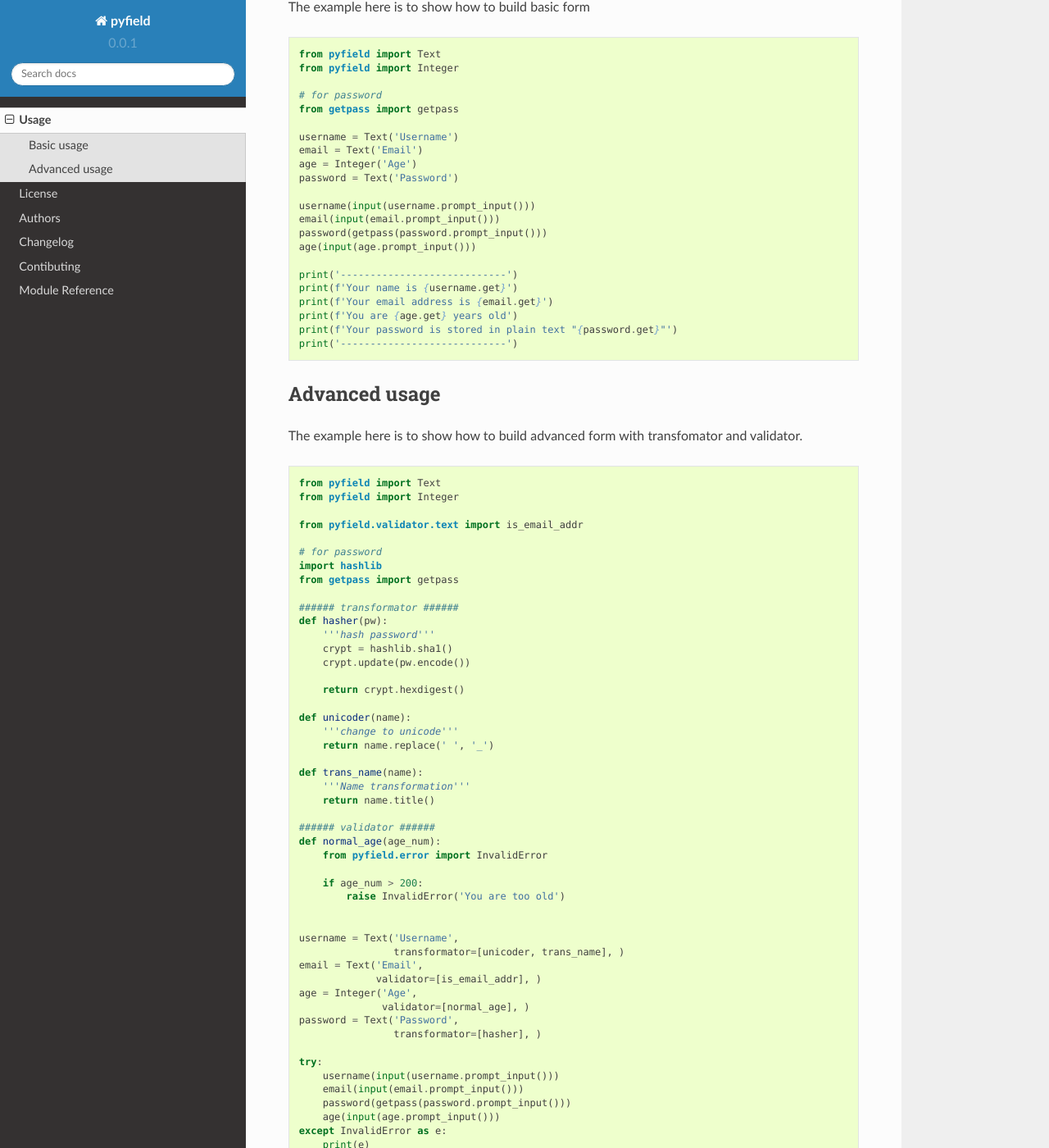
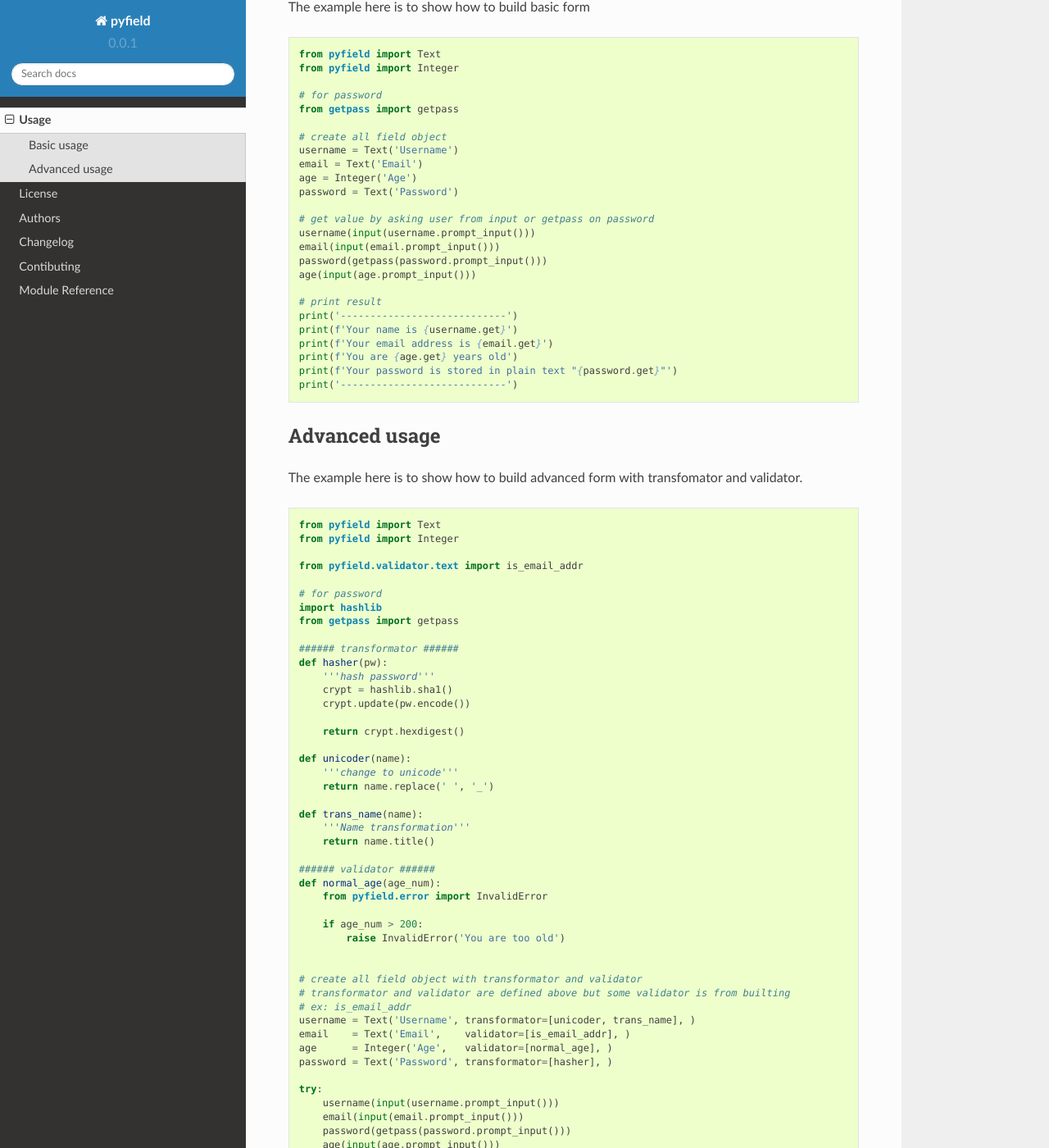
Before and after one commit to Unviray/pyfield, a Sphinx documentation site: the page built from docs/usage.rst, in a window 1280 px wide and 1400 px high, scrolled down 219 px. Shown: the whole window at 82% size. Built offline with Sphinx 7.4.7 and the Read the Docs theme 2.0.0, drawn with Linux system fonts in a browser that asks for light colours.

Commit message:
comment-out docs

```diff
--- a/docs/usage.rst
+++ b/docs/usage.rst
@@ -16,16 +16,19 @@ The example here is to show how to build basic form
  # for password
  from getpass import getpass
 
+ # create all field object
  username = Text('Username')
  email = Text('Email')
  age = Integer('Age')
  password = Text('Password')
 
+ # get value by asking user from input or getpass on password
  username(input(username.prompt_input()))
  email(input(email.prompt_input()))
  password(getpass(password.prompt_input()))
  age(input(age.prompt_input()))
 
+ # print result
  print('----------------------------')
  print(f'Your name is {username.get}')
  print(f'Your email address is {email.get}')
@@ -75,14 +78,13 @@ validator.
          raise InvalidError('You are too old')
 
 
- username = Text('Username',
-                 transformator=[unicoder, trans_name], )
- email = Text('Email',
-              validator=[is_email_addr], )
- age = Integer('Age',
-               validator=[normal_age], )
- password = Text('Password',
-                 transformator=[hasher], )
+ # create all field object with transformator and validator
+ # transformator and validator are defined above but some validator is from builting
+ # ex: is_email_addr
+ username = Text('Username', transformator=[unicoder, trans_name], )
+ email    = Text('Email',    validator=[is_email_addr], )
+ age      = Integer('Age',   validator=[normal_age], )
+ password = Text('Password', transformator=[hasher], )
 
  try:
      username(input(username.prompt_input()))
```
